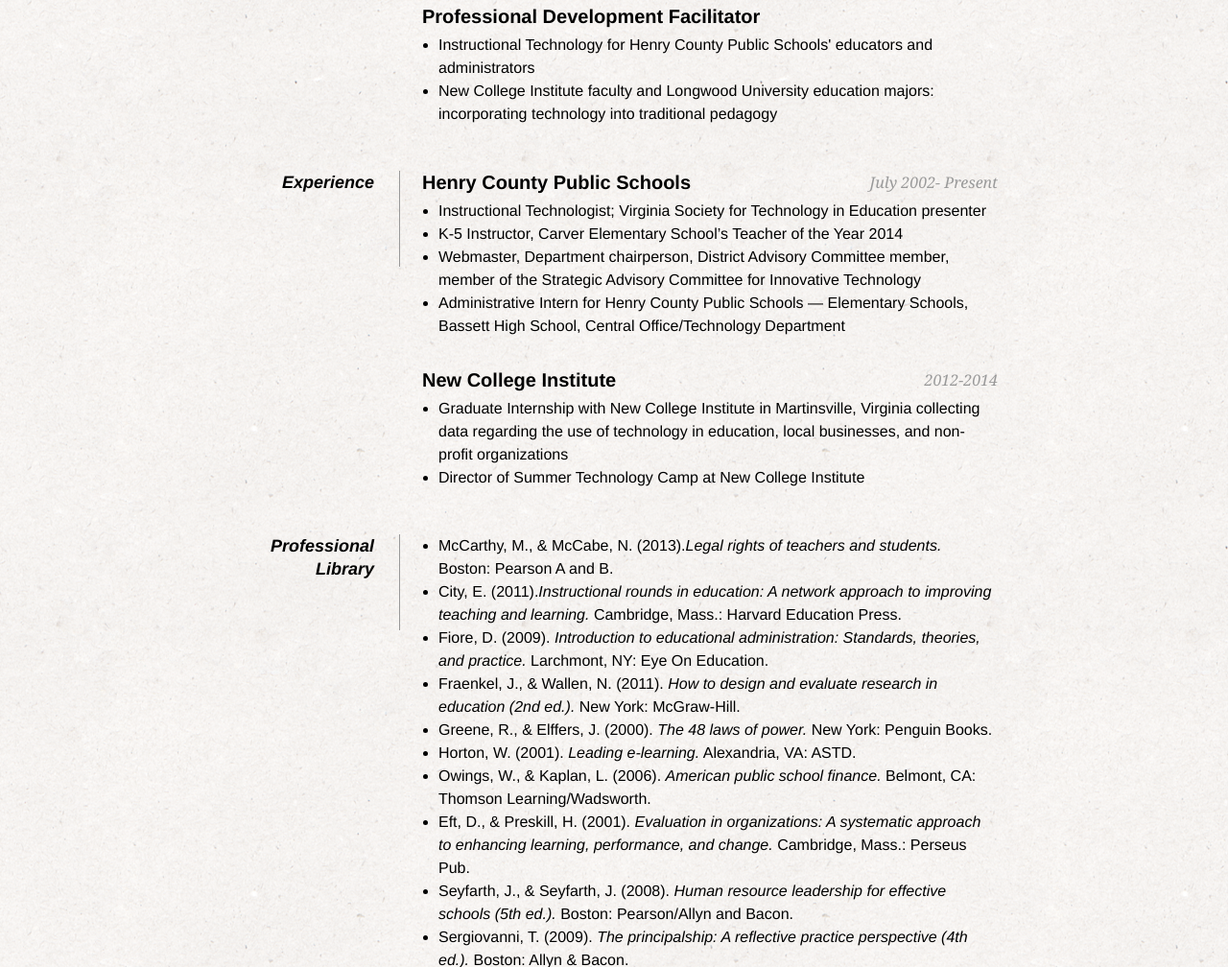
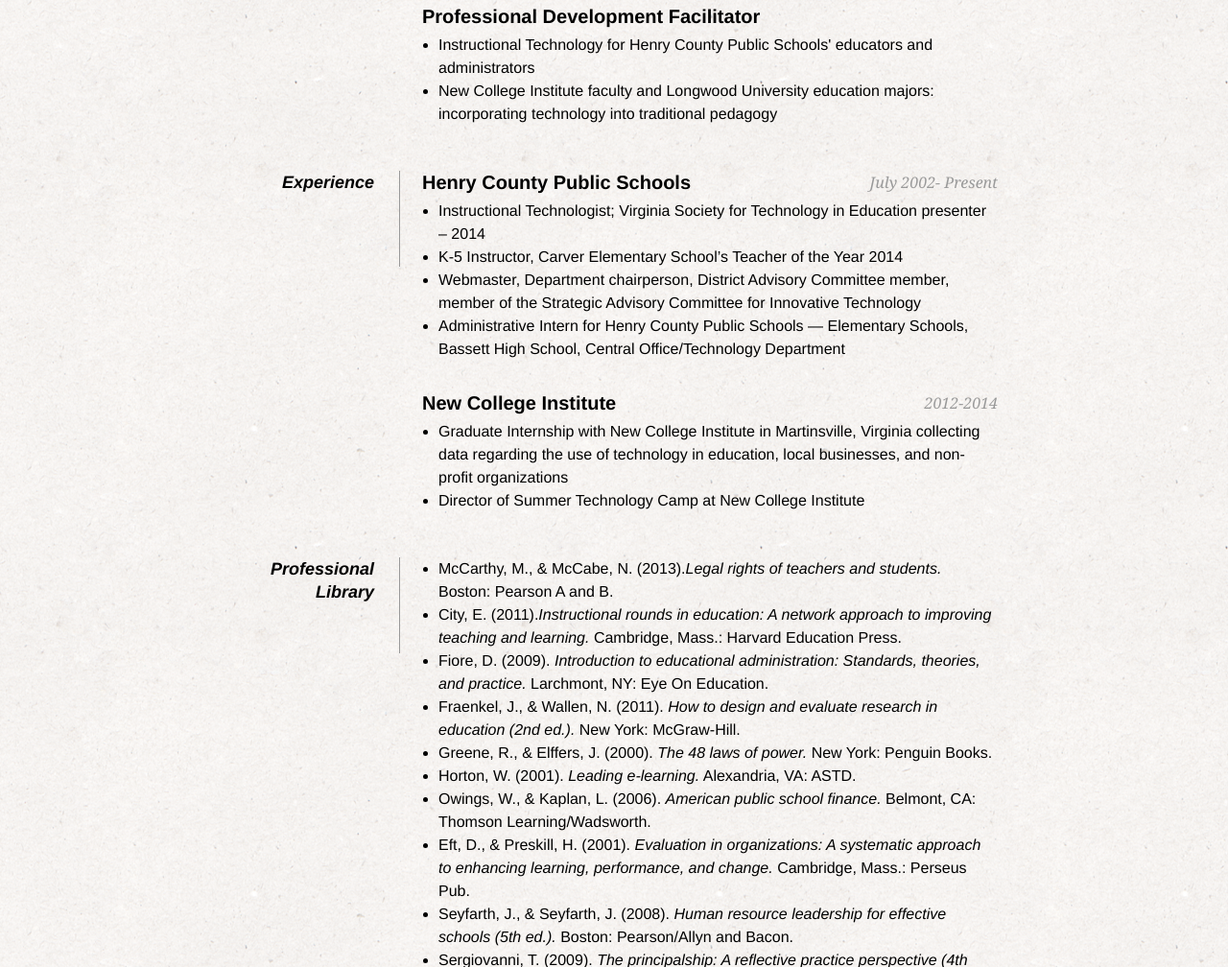
Before and after one commit to pammabry/pammabry.github.io, a plain HTML site: page index.html in a window 1280 px wide. Shown: the part 928-1936 px from the top of the page at 96% size. Drawn offline with Linux system fonts and the light colour scheme.

Commit message:
add year to presenter line

```diff
--- a/index.html
+++ b/index.html
@@ -110,7 +110,7 @@
             <dd>
                 <h2>Henry County Public Schools <span>July 2002- Present</span></h2>
                 <ul>
-                    <li>Instructional Technologist; Virginia Society for Technology in Education presenter</li>
+                    <li>Instructional Technologist; Virginia Society for Technology in Education presenter &ndash; 2014</li>
                     <li>K-5 Instructor, Carver Elementary School’s Teacher of the Year 2014</li>
                     <li>Webmaster, Department chairperson, District Advisory Committee member, member of the Strategic Advisory Committee for Innovative Technology</li>
                     <li>Administrative Intern for Henry County Public Schools &mdash;  Elementary Schools, Bassett High School, Central Office/Technology Department</li>
```
